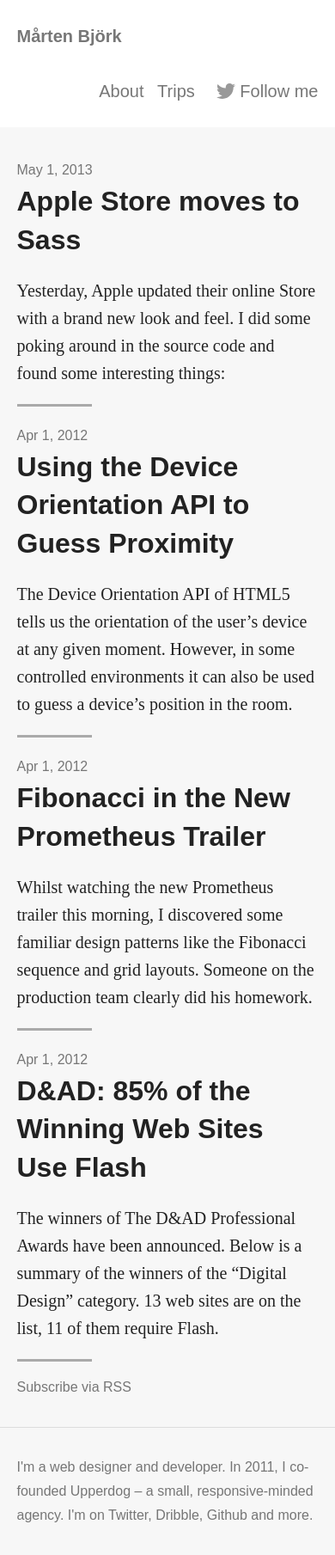
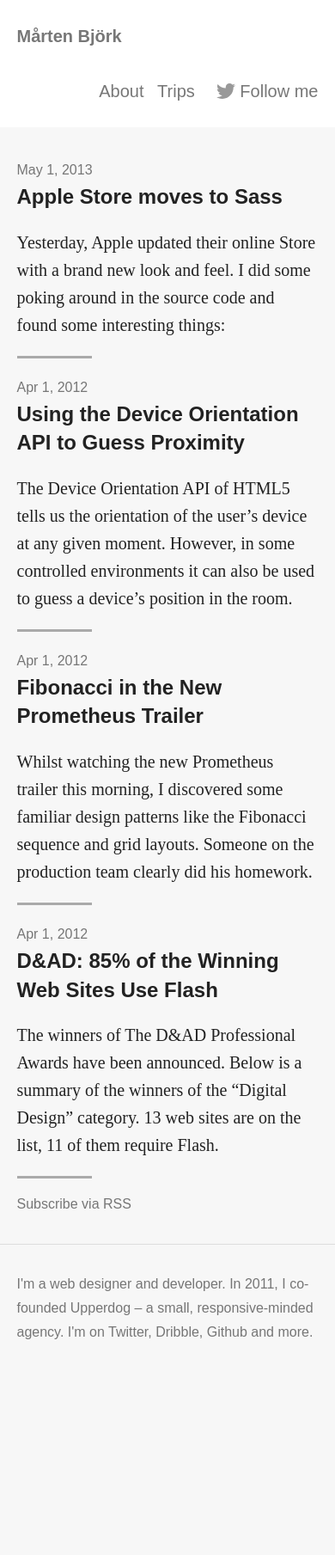
Before and after one commit to pavopax/pavopax.github.io, a Jekyll site: the page built from index.html, in a window 390 px wide. Shown: the whole page at 86% size. Built offline with Jekyll 4.4.1, drawn with Linux system fonts in a browser that asks for light colours; nearby versions of some CDN libraries; some web fonts are replaced; library files that are not in the unit come from our copies; after the commit the page ends 1596 px from its top, so only the background shows below that.

Commit message:
More responsive typography

```diff
--- a/css/main.scss
+++ b/css/main.scss
@@ -61,6 +61,9 @@
     font-weight: bold;
     text-transform: none;
     letter-spacing: -1px;
+    @media screen and (max-width: 600px) {
+        font-size: 2em;
+    }
 }
 h2, .h2 {
     font-size: 1.6em;
@@ -69,6 +72,9 @@
     font-weight: bold;
     text-transform: none;
     letter-spacing: none;
+    @media screen and (max-width: 600px) {
+        font-size: 1.2em;
+    }
 }
 h3, .h3 {
     font-size: inherit;
```
